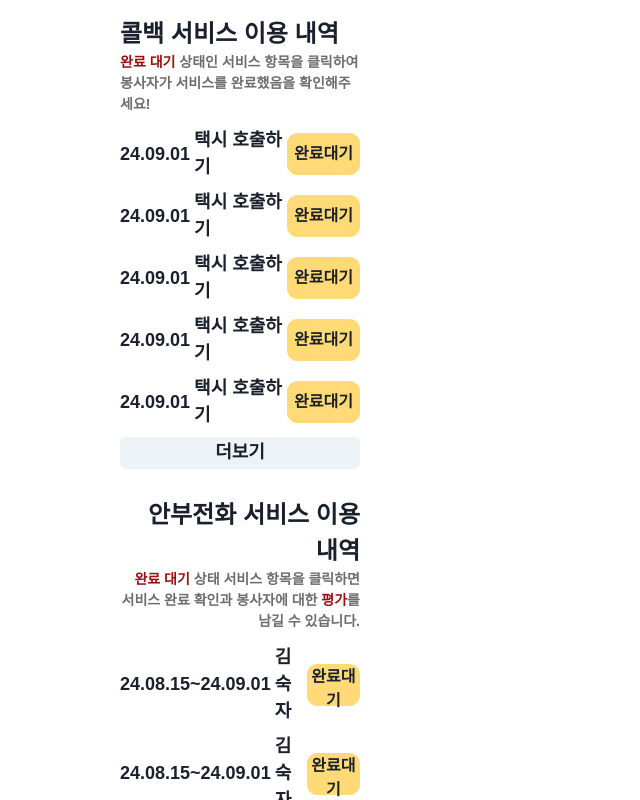
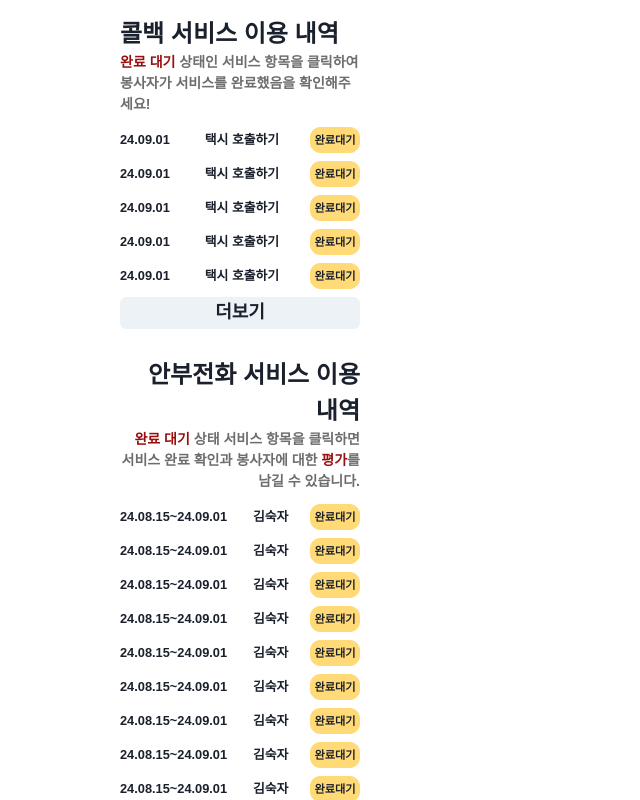
Before and after one commit to kakao-tech-campus-2nd-step3/Team8_FE, a React (Vite) app: page /service-history in a window 1280 px wide. Shown: the top 800 px of the page, without its empty margins (0-640 px from the left). Built offline with nearby package versions, Linux system fonts and the light colour scheme; a web font is replaced by a local one.

Commit message:
Style: 서비스 이용 내역 페이지 UI 수정(요소 넓이)

```diff
--- a/src/pages/guard/service-history/components/historydetail/index.tsx
+++ b/src/pages/guard/service-history/components/historydetail/index.tsx
@@ -1,6 +1,6 @@
 import { useState } from 'react';
 
-import { HistoryItem } from '@/types';
+import { HistoryItem } from '../../types';
 import { Box, Text } from '@chakra-ui/react';
 import styled from '@emotion/styled';
 
@@ -23,10 +23,10 @@ const HistoryDetail: React.FC<HistoryItem> = ({ date, name, status }) => {
       alignItems='center'
       mb={2}
     >
-      <Text fontSize='18px' fontWeight={600} mr={1}>
+      <Text fontSize='0.8rem' fontWeight={600} mr={1}>
         {date}
       </Text>
-      <Text fontSize='18px' fontWeight={600}>
+      <Text fontSize='0.8rem' fontWeight={600}>
         {name}
       </Text>
       <StatusButton onClick={handleButtonClick} status={currentStatus}>
@@ -37,9 +37,9 @@ const HistoryDetail: React.FC<HistoryItem> = ({ date, name, status }) => {
 };
 
 const StatusButton = styled.button<{ status: string }>`
-  width: 80px;
-  height: 40px;
-  font-size: 16px;
+  width: 3rem;
+  height: 1.5rem;
+  font-size: 0.7rem;
   font-weight: 600;
   background-color: ${({ status }) =>
     status === '완료' ? '#B4D6CD' : '#ffda76'};
```
Also changed, not shown: .eslintrc.json.
